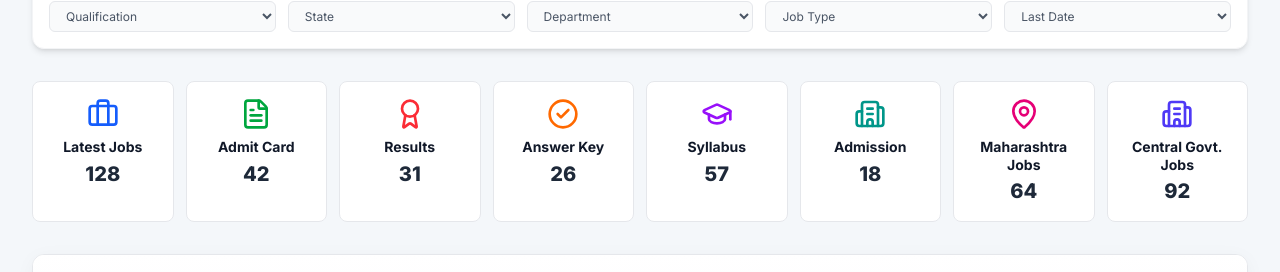
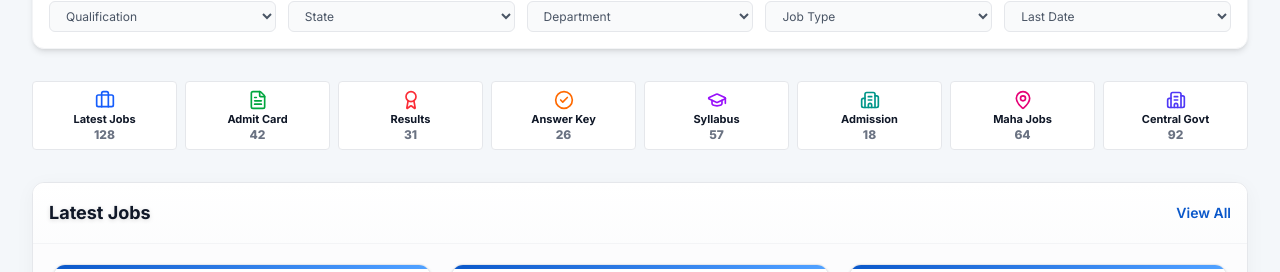
Before and after one commit to sarkaripassport/sarkaripassport, a Next.js app: page / in a window 1280 px wide. Shown: the part 258-530 px from the top of the page. Built offline with nearby package versions, Linux system fonts and the light colour scheme.

Commit message:
UI tweak: Shrink Quick Category Cards on homepage to minimize their footprint

```diff
--- a/src/app/page.tsx
+++ b/src/app/page.tsx
@@ -74,7 +74,7 @@ export default function Home() {
         </div>
 
         {/* Quick Category Cards */}
-        <div className="grid grid-cols-4 lg:grid-cols-8 gap-2 sm:gap-3">
+        <div className="grid grid-cols-4 lg:grid-cols-8 gap-2">
           {[
             { n: 'Latest Jobs', v: '128', icon: Briefcase, c: 'text-blue-600' },
             { n: 'Admit Card', v: '42', icon: FileText, c: 'text-green-600' },
@@ -82,13 +82,13 @@ export default function Home() {
             { n: 'Answer Key', v: '26', icon: CheckCircle2, c: 'text-orange-500' },
             { n: 'Syllabus', v: '57', icon: GraduationCap, c: 'text-purple-600' },
             { n: 'Admission', v: '18', icon: Building2, c: 'text-teal-600' },
-            { n: 'Maharashtra Jobs', v: '64', icon: MapPin, c: 'text-pink-600' },
-            { n: 'Central Govt. Jobs', v: '92', icon: Building2, c: 'text-indigo-600' }
+            { n: 'Maha Jobs', v: '64', icon: MapPin, c: 'text-pink-600' },
+            { n: 'Central Govt', v: '92', icon: Building2, c: 'text-indigo-600' }
           ].map((cat, i) => (
-            <div key={i} className="bg-white rounded-lg border border-gray-200 p-2 sm:p-4 text-center hover:border-[#0A58CA] hover:shadow-md transition-all cursor-pointer">
-              <cat.icon className={`w-5 h-5 sm:w-8 sm:h-8 mx-auto mb-1.5 sm:mb-2 ${cat.c}`} />
-              <div className="font-bold text-gray-900 text-[10px] sm:text-sm mb-0.5 sm:mb-1 leading-tight break-words">{cat.n}</div>
-              <div className="font-extrabold text-sm sm:text-xl text-gray-800">{cat.v}</div>
+            <div key={i} className="bg-white rounded border border-gray-200 p-1.5 sm:p-2 text-center hover:border-[#0A58CA] hover:shadow-sm hover:-translate-y-0.5 transition-all cursor-pointer flex flex-col items-center justify-center">
+              <cat.icon className={`w-4 h-4 sm:w-5 sm:h-5 mb-1 ${cat.c}`} />
+              <div className="font-bold text-gray-900 text-[9px] sm:text-[11px] mb-0.5 leading-none break-words">{cat.n}</div>
+              <div className="font-extrabold text-[10px] sm:text-xs text-gray-500 leading-none mt-0.5">{cat.v}</div>
             </div>
           ))}
         </div>
```
